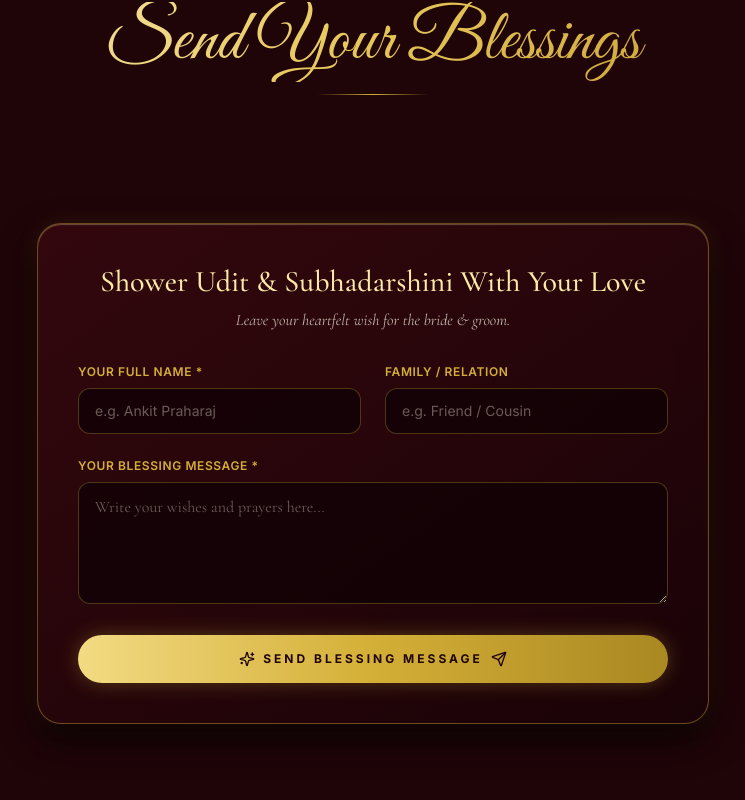
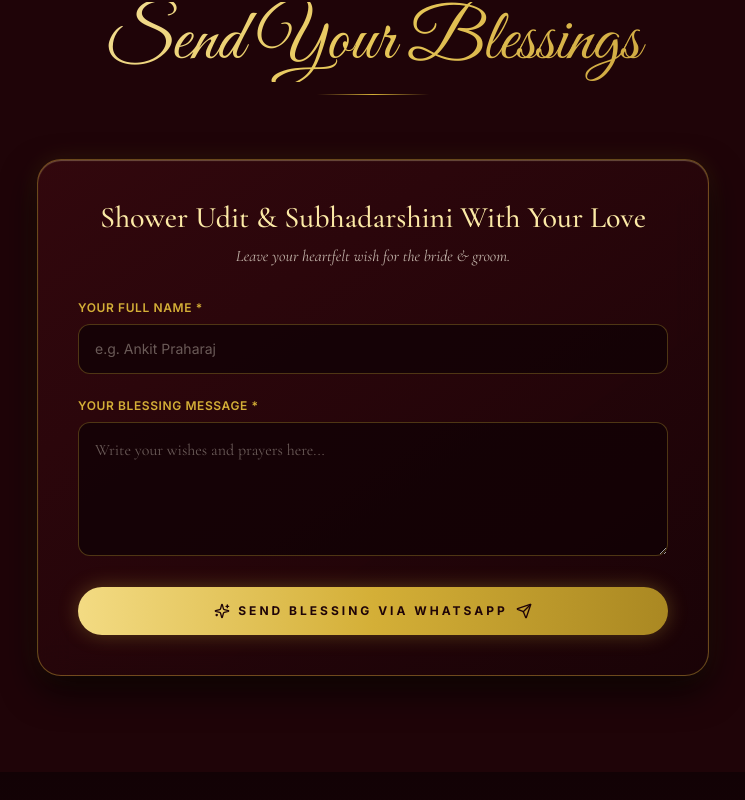
Before and after one commit to ShanksTechpy/invitation, a React (Vite) app: page / in a window 1280 px wide. Shown: the part 4841-5641 px from the top of the page, without its empty margins (267-1012 px from the left). Built offline with nearby package versions, Linux system fonts and the light colour scheme; a web font is replaced by a local one.

Commit message:
Remove Family/Relation field and arrange Name and Message layout professionally

```diff
--- a/src/components/BlessingsSection.tsx
+++ b/src/components/BlessingsSection.tsx
@@ -6,7 +6,6 @@ import { Heart, Send, Sparkles } from 'lucide-react';
 interface BlessingCard {
   id: string;
   name: string;
-  relation: string;
   message: string;
 }
 
@@ -15,7 +14,6 @@ const initialBlessings: BlessingCard[] = [];
 export const BlessingsSection: React.FC = () => {
   const [blessings, setBlessings] = useState<BlessingCard[]>(initialBlessings);
   const [name, setName] = useState('');
-  const [relation, setRelation] = useState('');
   const [message, setMessage] = useState('');
   const [submitted, setSubmitted] = useState(false);
 
@@ -23,11 +21,9 @@ export const BlessingsSection: React.FC = () => {
     e.preventDefault();
     if (!name.trim() || !message.trim()) return;
 
-    const relText = relation.trim() || 'Friend & Well Wisher';
     const newBlessing: BlessingCard = {
       id: Date.now().toString(),
       name: name.trim(),
-      relation: relText,
       message: message.trim(),
     };
 
@@ -40,7 +36,6 @@ export const BlessingsSection: React.FC = () => {
     window.open(whatsappUrl, '_blank');
 
     setName('');
-    setRelation('');
     setMessage('');
 
     // Trigger celebratory confetti burst
@@ -68,6 +63,7 @@ export const BlessingsSection: React.FC = () => {
         </div>
 
         {/* Blessing Cards Grid */}
+        {blessings.length > 0 && (
           <div className="grid grid-cols-1 md:grid-cols-3 gap-8 preserve-3d">
             <AnimatePresence>
               {blessings.map((item, idx) => (
@@ -81,14 +77,9 @@ export const BlessingsSection: React.FC = () => {
                 >
                   <div className="space-y-4 translate-z-20">
                     <div className="flex items-center justify-between border-b border-[#D4AF37]/20 pb-3">
-                    <div>
                       <h3 className="font-serif-cormorant text-2xl font-semibold text-[#FCEAA6]">
                         {item.name}
                       </h3>
-                      <p className="font-sans-inter text-xs tracking-wider text-[#D4AF37]">
-                        {item.relation}
-                      </p>
-                    </div>
                       <Heart className="w-4 h-4 text-[#D4AF37] fill-[#D4AF37]/20 group-hover:fill-[#D4AF37] group-hover:scale-125 transition-all" />
                     </div>
 
@@ -102,6 +93,7 @@ export const BlessingsSection: React.FC = () => {
               ))}
             </AnimatePresence>
           </div>
+        )}
 
         {/* Interactive Blessing Form */}
         <motion.div
@@ -128,7 +120,6 @@ export const BlessingsSection: React.FC = () => {
           )}
 
           <form onSubmit={handleSubmit} className="space-y-6">
-            <div className="grid grid-cols-1 sm:grid-cols-2 gap-6">
             <div>
               <label className="block font-sans-inter text-xs uppercase tracking-wider text-[#D4AF37] mb-2 font-semibold">
                 Your Full Name *
@@ -139,22 +130,8 @@ export const BlessingsSection: React.FC = () => {
                 value={name}
                 onChange={(e) => setName(e.target.value)}
                 placeholder="e.g. Ankit Praharaj"
-                  className="w-full px-4 py-3 rounded-xl bg-[#120205]/80 border border-[#D4AF37]/30 text-[#FDFBF7] placeholder-[#E8DFD1]/40 focus:outline-none focus:border-[#D4AF37] transition-colors font-sans-inter text-sm"
+                className="w-full px-4 py-3.5 rounded-xl bg-[#120205]/80 border border-[#D4AF37]/30 text-[#FDFBF7] placeholder-[#E8DFD1]/40 focus:outline-none focus:border-[#D4AF37] transition-colors font-sans-inter text-sm"
               />
-              </div>
-
-              <div>
-                <label className="block font-sans-inter text-xs uppercase tracking-wider text-[#D4AF37] mb-2 font-semibold">
-                  Family / Relation
-                </label>
-                <input
-                  type="text"
-                  value={relation}
-                  onChange={(e) => setRelation(e.target.value)}
-                  placeholder="e.g. Friend / Cousin"
-                  className="w-full px-4 py-3 rounded-xl bg-[#120205]/80 border border-[#D4AF37]/30 text-[#FDFBF7] placeholder-[#E8DFD1]/40 focus:outline-none focus:border-[#D4AF37] transition-colors font-sans-inter text-sm"
-                />
-              </div>
             </div>
 
             <div>
@@ -167,7 +144,7 @@ export const BlessingsSection: React.FC = () => {
                 value={message}
                 onChange={(e) => setMessage(e.target.value)}
                 placeholder="Write your wishes and prayers here..."
-                className="w-full px-4 py-3 rounded-xl bg-[#120205]/80 border border-[#D4AF37]/30 text-[#FDFBF7] placeholder-[#E8DFD1]/40 focus:outline-none focus:border-[#D4AF37] transition-colors font-serif-cormorant text-base"
+                className="w-full px-4 py-3.5 rounded-xl bg-[#120205]/80 border border-[#D4AF37]/30 text-[#FDFBF7] placeholder-[#E8DFD1]/40 focus:outline-none focus:border-[#D4AF37] transition-colors font-serif-cormorant text-base leading-relaxed"
               />
             </div>
 
@@ -175,7 +152,7 @@ export const BlessingsSection: React.FC = () => {
               type="submit"
               className="w-full py-4 px-8 rounded-full bg-gradient-to-r from-[#F3DB83] via-[#D4AF37] to-[#AA8822] text-[#1F0408] font-sans-inter text-xs uppercase tracking-[0.25em] font-bold shadow-[0_0_20px_rgba(212,175,55,0.3)] hover:shadow-[0_0_35px_rgba(212,175,55,0.6)] hover:scale-[1.01] transition-all flex items-center justify-center gap-2 cursor-pointer"
             >
-              <Sparkles className="w-4 h-4" /> Send Blessing Message <Send className="w-4 h-4" />
+              <Sparkles className="w-4 h-4" /> Send Blessing via WhatsApp <Send className="w-4 h-4" />
             </button>
           </form>
         </motion.div>
```
Lines whose indentation alone changed are shown as unchanged.
